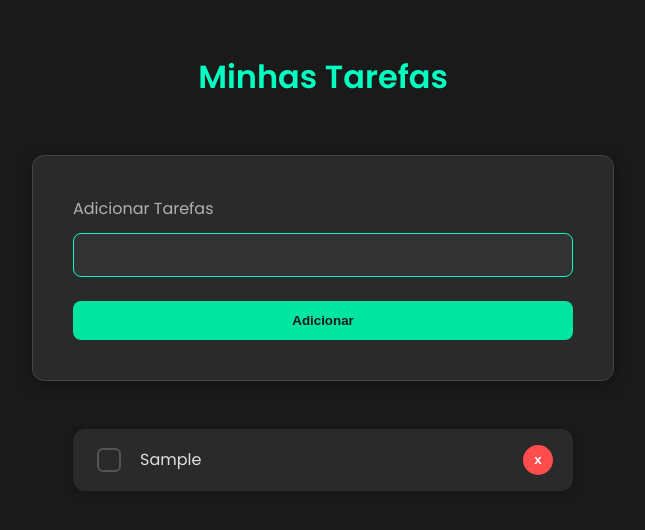
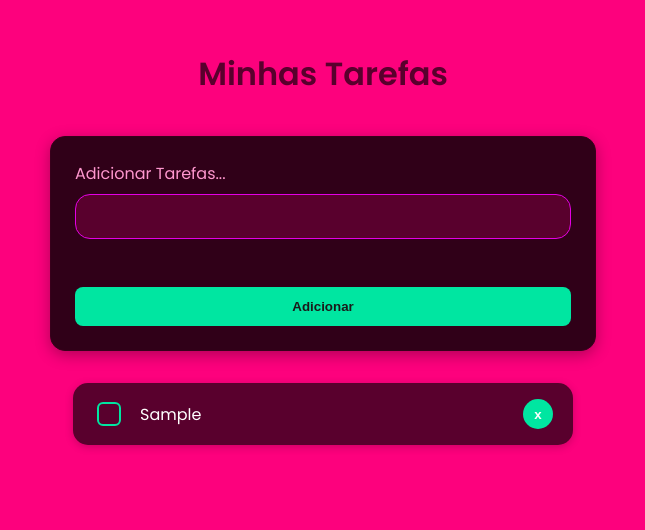
Before and after one commit to William-Daniel-Dias/todo-list, a plain HTML site: page index.html in a window 1280 px wide. Both pictures are taken after typing "Sample" into the empty fields and a click on the button "Adicionar". Shown: the whole page, without its empty margins (317-962 px from the left). Drawn offline with Linux system fonts and the light colour scheme.

Commit message:
alterações finais ao projeto

```diff
--- a/index.html
+++ b/index.html
@@ -4,7 +4,7 @@
 <head>
     <meta charset="UTF-8" />
     <meta name="viewport" content="width=device-width, initial-scale=1.0" />
-    <link rel="stylesheet" href="stylesss.css">
+    <link rel="stylesheet" href="style.css">
     <title>Lista de Tarefas com JS</title>
 </head>
 
@@ -13,7 +13,7 @@
 
     <form id="todo-form">
         <fieldset>
-            <label for="title">Adicionar Tarefas</label>
+            <label for="title">Adicionar Tarefas...</label>
             <input id="title" name="title" required />
         </fieldset>
 
--- a/style.css
+++ b/style.css
@@ -1,71 +1,163 @@
+@import url('https://fonts.googleapis.com/css2?family=Poppins:wght@400;600&display=swap');
+
+
 body {
-    background: #000000;
-    background: linear-gradient(90deg, rgba(43, 43, 43, 1) 0%, rgba(112, 112, 112, 1) 50%, rgba(189, 189, 189, 1) 100%);
-
-    display: grid;
-    grid-template-columns: repeat(2,1fr);
+    background-color: #FD017D;
+    color: #e0e0e0;
+    font-family: 'Poppins', sans-serif;
+    margin: 0;
+    padding: 1.8rem;
+    display: flex;
+    flex-direction: column;
     align-items: center;
-    margin-top: 5rem;
+    gap: 1rem;
 }
 
+h1 {
+    color: #59002D;
+    text-align: center;
+}
+
+
 form#todo-form {
+    background-color: #300018;
+    border: 1px solid #38001B;
+    border-radius: 15px;
+    padding: 1.5rem;
+    width: 100%;
+    max-width: 31rem;
+    box-shadow: 0 4px 15px rgba(0, 0, 0, 0.3);
     display: flex;
     flex-direction: column;
-    justify-content: center;
-    align-items: center;
-
-    gap:2rem;
-
-    padding: 2rem;
-    border: 1px solid #ffffff;
-    border-radius: 10px;
-
-    max-width: fit-content;
-    margin: auto;
-
+    gap: 3rem;
 }
 
 #todo-form fieldset {
+    border: none;
+    padding: 0;
     margin: 0;
-    padding: 0;
-    border: none;
-
     display: flex;
     flex-direction: column;
-    align-items: center;
-
-    gap: 0.5rem
+    gap: 0.5rem;
 }
 
 #todo-form label {
-    font-size: 1.2rem;
-    font-family: Arial, Helvetica, sans-serif;
-    font-weight: bold;
-    font-style: italic;
+    font-size: 1rem;
+    color: #FF97CF;
+}
 
-    text-align: center;
+#todo-form input#title {
+    background-color: #59002D;
+    border: 1px solid #00ffc0;
+    color: #ffffff;
+    padding: 0.8rem;
+    border-radius: 15px;
+    font-size: 1rem;
+    transition: border-color 0.3s;
+}
 
-    color: #feb6c8;
+#todo-form input#title:focus {
+    outline: none;
+    border-color: #e400e4;
 }
 
 #todo-form .btn-submit {
-    background-color: #ffc3d2;
-    color: #fe92ad;
-    text-shadow: #000000 1px 1px 2px;
-
-    padding: 1rem;
-
-    border:none;
-    border-radius: 10px;
+    background-color: #00e6a1;
+    color: #1a1a1a;
+    font-weight: 600;
+    padding: 0.75rem;
+    border: none;
+    border-radius: 8px;
+    cursor: pointer;
+    transition: background-color 0.3s, transform 0.2s;
 }
 
-#todo-list{
-    font-family: Arial, Helvetica, sans-serif;
-    font-size: 1rem;
+#todo-form .btn-submit:hover {
+    background-color: #e400e4;
+    transform: translateY(-2px);
+}
 
-    list-style: decimal;
 
-    color: #fe92ad;
-
+ul#todo-list {
+    list-style: none;
+    padding: 0;
+    width: 100%;
+    max-width: 500px;
+    display: flex;
+    flex-direction: column;
     gap: 1rem;
 }
+
+.todo-item {
+    background-color: #59002D;
+    padding: 1rem 1.25rem;
+    border-radius: 15px;
+    display: flex;
+    align-items: center;
+    gap: 1rem;
+    transition: transform 0.3s, box-shadow 0.3s;
+    box-shadow: 0 2px 8px rgba(0, 0, 0, 0.2);
+}
+
+.todo-item:hover {
+    transform: translateY(-3px);
+    box-shadow: 0 6px 12px rgba(0, 0, 0, 0.4);
+}
+
+.todo-item.done {
+    background-color: #59002D;
+    opacity: 0.7;
+}
+
+.todo-item .toggle {
+    appearance: none;
+    -webkit-appearance: none;
+    width: 24px;
+    height: 24px;
+    border: 2px solid #00e6a1;
+    border-radius: 6px;
+    cursor: pointer;
+    position: relative;
+}
+
+.todo-item .toggle:checked {
+    background-color: #e400e4;
+    border-color: #e400e4;
+}
+
+.todo-item .toggle:checked::after {
+    content: '✔';
+    color: #000000;
+    font-size: 20px;
+    position: absolute;
+    top: 50%;
+    left: 50%;
+    transform: translate(-50%, -50%);
+}
+
+.todo-item .title {
+    flex-grow: 1;
+    font-size: 1rem;
+    color: #ffffff;
+}
+
+.todo-item.done .title {
+    text-decoration: line-through;
+    color: #000000;
+}
+
+.todo-item .remove-btn {
+    background-color: #00e6a1;
+    color: #ffffff;
+    font-weight: bold;
+    border: none;
+    border-radius: 50%;
+    width: 30px;
+    height: 30px;
+    cursor: pointer;
+    transition: background-color 0.3s;
+}
+
+.todo-item .remove-btn:hover {
+    background-color: red;
+}
--- a/stylesss.css
+++ /dev/null
@@ -1,165 +0,0 @@
-/* Import a modern font from Google Fonts */
-@import url('https://fonts.googleapis.com/css2?family=Poppins:wght@400;600&display=swap');
-
-/* --- General Styles --- */
-body {
-    background-color: #1a1a1a;
-    color: #e0e0e0;
-    font-family: 'Poppins', sans-serif;
-    margin: 0;
-    padding: 2rem;
-    display: flex;
-    flex-direction: column;
-    align-items: center;
-    gap: 2rem;
-}
-
-h1 {
-    color: #00ffc0;
-    text-align: center;
-    font-weight: 600;
-}
-
-/* --- Form Styles --- */
-form#todo-form {
-    background-color: #2a2a2a;
-    border: 1px solid #444;
-    border-radius: 12px;
-    padding: 2.5rem;
-    width: 100%;
-    max-width: 500px;
-    box-shadow: 0 4px 15px rgba(0, 0, 0, 0.3);
-    display: flex;
-    flex-direction: column;
-    gap: 1.5rem;
-}
-
-#todo-form fieldset {
-    border: none;
-    padding: 0;
-    margin: 0;
-    display: flex;
-    flex-direction: column;
-    gap: 0.75rem;
-}
-
-#todo-form label {
-    font-size: 1rem;
-    color: #b0b0b0;
-}
-
-#todo-form input#title {
-    background-color: #333;
-    border: 1px solid #555;
-    color: #e0e0e0;
-    padding: 0.75rem;
-    border-radius: 8px;
-    font-size: 1rem;
-    transition: border-color 0.3s;
-}
-
-#todo-form input#title:focus {
-    outline: none;
-    border-color: #00ffc0;
-}
-
-#todo-form .btn-submit {
-    background-color: #00e6a1;
-    color: #1a1a1a;
-    font-weight: 600;
-    padding: 0.75rem;
-    border: none;
-    border-radius: 8px;
-    cursor: pointer;
-    transition: background-color 0.3s, transform 0.2s;
-}
-
-#todo-form .btn-submit:hover {
-    background-color: #00ffc0;
-    transform: translateY(-2px);
-}
-
-/* --- List Styles --- */
-ul#todo-list {
-    list-style: none;
-    padding: 0;
-    width: 100%;
-    max-width: 500px;
-    display: flex;
-    flex-direction: column;
-    gap: 1rem;
-}
-
-.todo-item {
-    background-color: #2a2a2a;
-    padding: 1rem 1.25rem;
-    border-radius: 12px;
-    display: flex;
-    align-items: center;
-    gap: 1rem;
-    transition: transform 0.3s, box-shadow 0.3s;
-    box-shadow: 0 2px 8px rgba(0, 0, 0, 0.2);
-}
-
-.todo-item:hover {
-    transform: translateY(-3px);
-    box-shadow: 0 6px 12px rgba(0, 0, 0, 0.4);
-}
-
-.todo-item.done {
-    background-color: #222;
-    opacity: 0.7;
-}
-
-.todo-item .toggle {
-    appearance: none;
-    -webkit-appearance: none;
-    width: 24px;
-    height: 24px;
-    border: 2px solid #555;
-    border-radius: 6px;
-    cursor: pointer;
-    position: relative;
-}
-
-.todo-item .toggle:checked {
-    background-color: #00ffc0;
-    border-color: #00ffc0;
-}
-
-.todo-item .toggle:checked::after {
-    content: '✔';
-    color: #1a1a1a;
-    font-size: 18px;
-    position: absolute;
-    top: 50%;
-    left: 50%;
-    transform: translate(-50%, -50%);
-}
-
-.todo-item .title {
-    flex-grow: 1;
-    font-size: 1rem;
-    color: #e0e0e0;
-}
-
-.todo-item.done .title {
-    text-decoration: line-through;
-    color: #888;
-}
-
-.todo-item .remove-btn {
-    background-color: #ff4d4d;
-    color: white;
-    font-weight: bold;
-    border: none;
-    border-radius: 50%;
-    width: 30px;
-    height: 30px;
-    cursor: pointer;
-    transition: background-color 0.3s;
-}
-
-.todo-item .remove-btn:hover {
-    background-color: #ff1a1a;
-}
```
